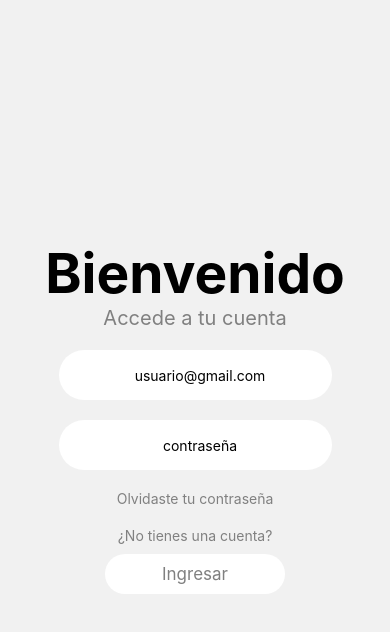
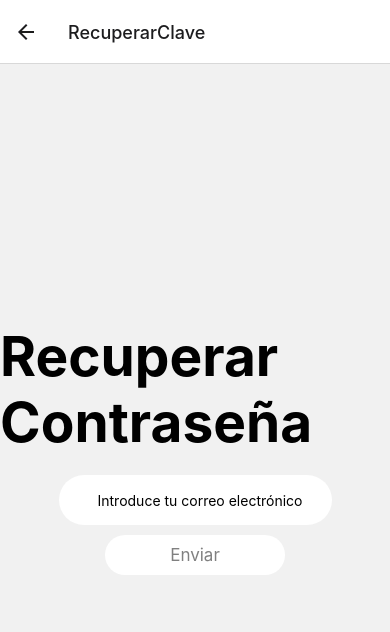
Before and after one commit to privenari/ReservHM, a React Native app in the folder proyectoHM/: screen /RecuperarClave in a window 390 px wide. Shown: the top 632 px of the page. Built offline with nearby package versions, Linux system fonts and the light colour scheme.

Commit message:
carpeta para las ventanas y ventana para recuperar contraseña

```diff
--- a/proyectoHM/App.js
+++ b/proyectoHM/App.js
@@ -1,10 +1,13 @@
 import { StatusBar } from 'expo-status-bar'; //barra superior de hora y bateria, se utiliza con estilo automatico (black/white)
 import React from 'react'; //por default hay que tenerlo
 import { StyleSheet, Text, View, TextInput, TouchableOpacity } from 'react-native'; //nos permite crear la función y guardarla en la variable styles
+import { NavigationContainer } from '@react-navigation/native';
+import { createStackNavigator } from '@react-navigation/stack';
+import RecuperarClave from './ventanas/RecuperarClave';
 
-//div = view
+const Stack = createStackNavigator();
 
-export default function App() {
+function Inicio({ navigation }) {
   return (
     <View style={styles.container}>
       <Text style={styles.titulo}>Bienvenido</Text>
@@ -18,13 +21,26 @@ export default function App() {
         style={styles.texto_inputs}
         secureTextEntry={true}
       />
-      <Text style={styles.olvidaste_contraseña}>Olvidaste tu contraseña</Text>
+      <TouchableOpacity onPress={() => navigation.navigate('RecuperarClave')}>
+        <Text style={styles.olvidaste_contraseña}>Olvidaste tu contraseña</Text>
+      </TouchableOpacity>
       <Text style={styles.olvidaste_contraseña}>¿No tienes una cuenta?</Text>
       <StatusBar style="auto" />
       <TouchableOpacity style={styles.boton}>
         <Text style={{fontSize: 17, fontWeight: '400', color: 'grey', fontFamily: 'System',}}>Ingresar</Text>
       </TouchableOpacity>
     </View>
+  );
+}
+
+export default function App() {
+  return (
+    <NavigationContainer>
+      <Stack.Navigator>
+        <Stack.Screen name="Home" component={Inicio} />
+        <Stack.Screen name="RecuperarClave" component={RecuperarClave} />
+      </Stack.Navigator>
+    </NavigationContainer>
   );
 }
 
--- a/proyectoHM/package.json
+++ b/proyectoHM/package.json
@@ -9,10 +9,14 @@
     "web": "expo start --web"
   },
   "dependencies": {
+    "@react-navigation/native": "^6.1.18",
+    "@react-navigation/stack": "^6.4.1",
     "expo": "~51.0.28",
     "expo-status-bar": "~1.12.1",
     "react": "18.2.0",
-    "react-native": "0.74.5"
+    "react-native": "0.74.5",
+    "react-native-screens": "3.31.1",
+    "react-native-safe-area-context": "4.10.5"
   },
   "devDependencies": {
     "@babel/core": "^7.20.0"
--- /dev/null
+++ b/proyectoHM/ventanas/RecuperarClave.js
@@ -0,0 +1,53 @@
+// screens/RecuperarContraseña.js
+import React from 'react';
+import { StyleSheet, Text, View, TextInput, TouchableOpacity } from 'react-native';
+
+export default function RecuperarClave() {
+  return (
+    <View style={styles.container}>
+      <Text style={styles.titulo}>Recuperar Contraseña</Text>
+      <TextInput
+        placeholder='Introduce tu correo electrónico'
+        style={styles.texto_inputs}
+      />
+      <TouchableOpacity style={styles.boton}>
+        <Text style={{fontSize: 17, fontWeight: '400', color: 'grey', fontFamily: 'System',}}>Enviar</Text>
+      </TouchableOpacity>
+    </View>
+  );
+}
+
+const styles = StyleSheet.create({
+  container: {
+    flex: 1,
+    backgroundColor: '#f1f1f1',
+    alignItems: 'center',
+    justifyContent: 'center',
+  },
+  titulo: {
+    fontSize: 55,
+    color: '#000',
+    fontWeight: 'bold',
+    fontFamily: 'System'
+  },
+  texto_inputs: {
+    borderColor: 'gray',
+    padding: 10,
+    paddingStart: 20,
+    width: '70%',
+    marginTop: 20,
+    textAlign: 'center',
+    borderRadius: 30,
+    height: 50,
+    backgroundColor: '#fff',
+  },
+  boton: {
+    width: 180,
+    height: 40,
+    borderRadius: 20,
+    alignItems: 'center',
+    justifyContent: 'center',
+    marginVertical: 10,
+    backgroundColor: 'white'
+  },
+});
```
Also changed, not shown: 1 other file (tests, documents, lock files or other folders).
